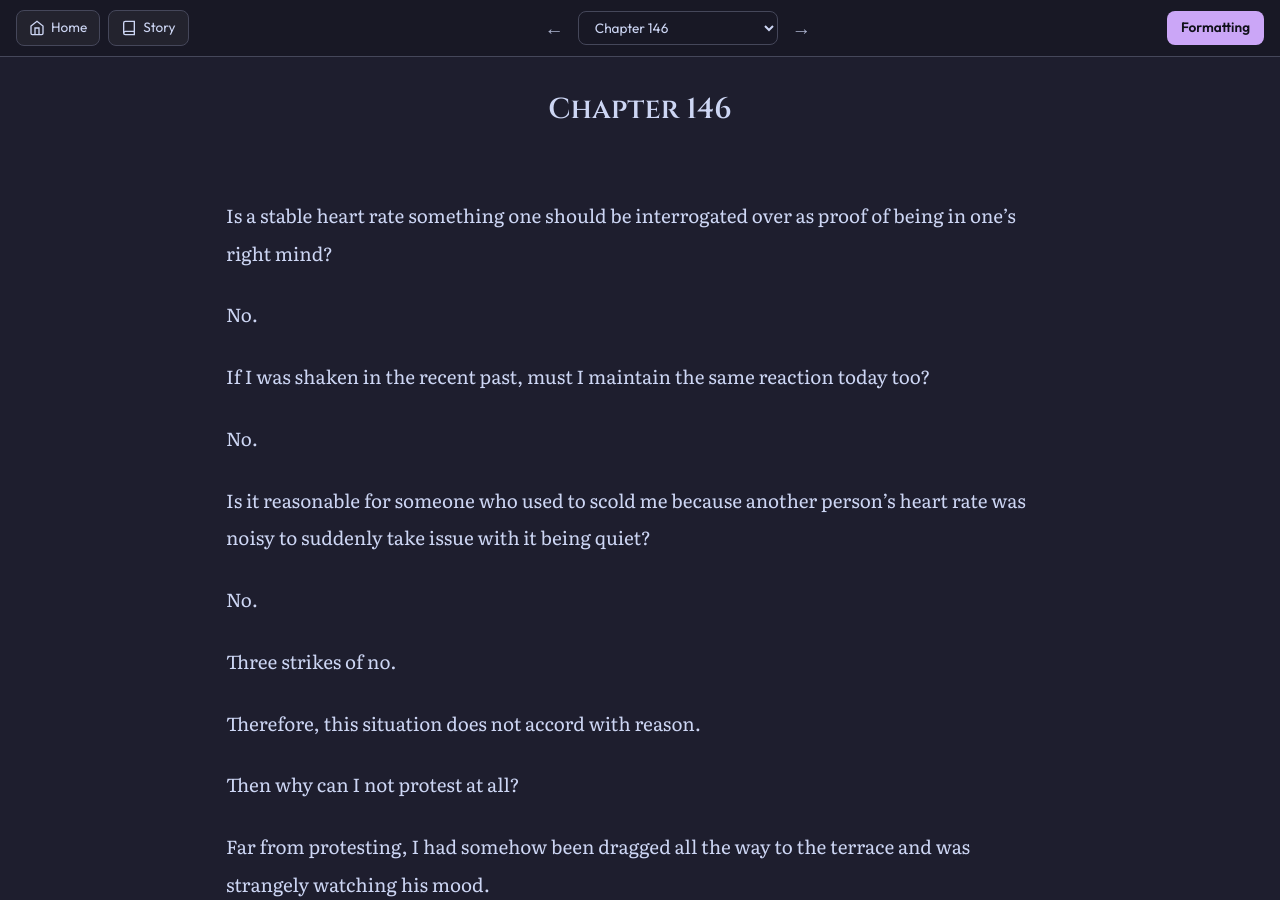
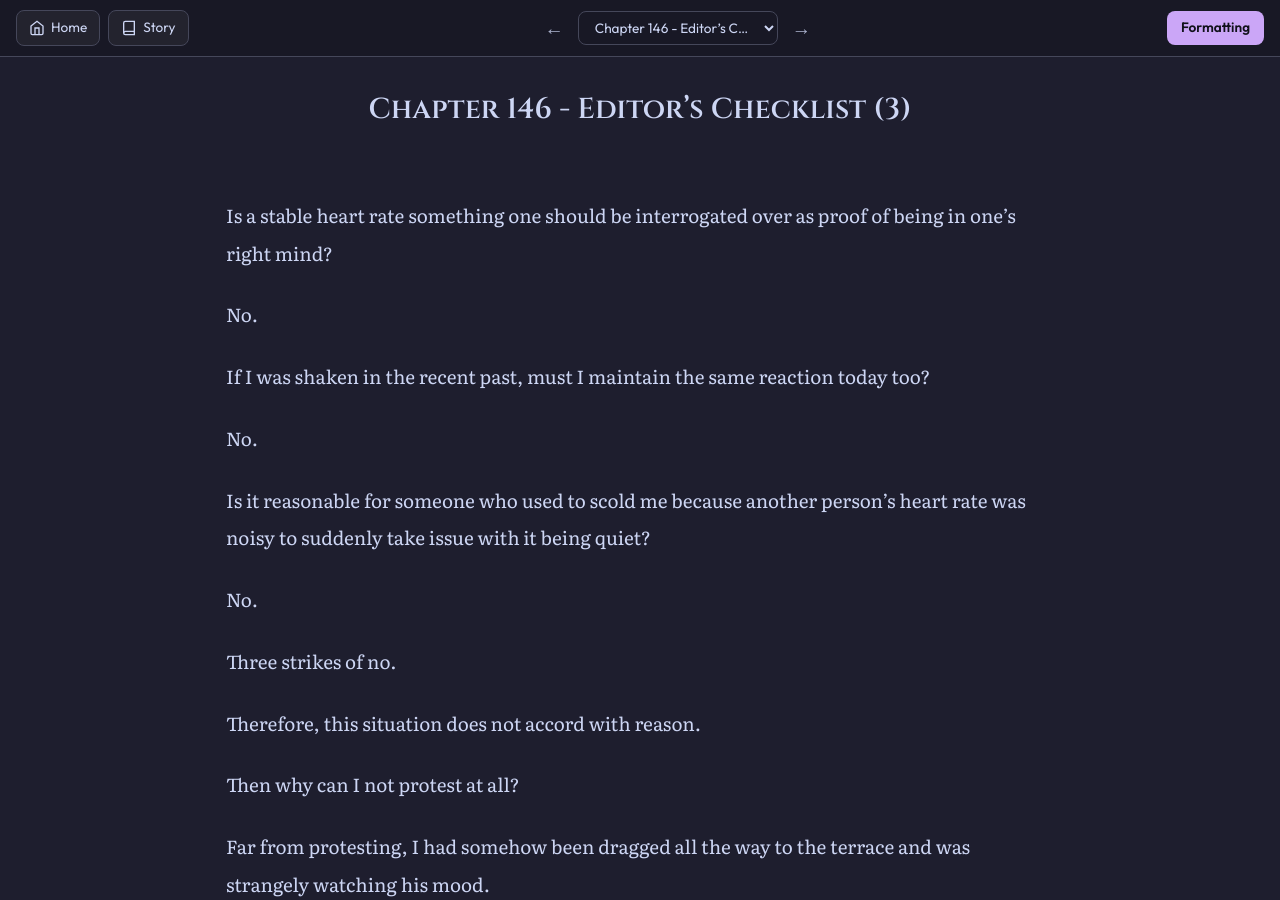
Before and after one commit to soleumn/soleumn.github.io, a Jekyll site: the page built from _chapters/esg/ch146.md, in a window 1280 px wide and 900 px high. Built offline with Jekyll 4.4.1, drawn with Linux system fonts in a browser that asks for light colours; comment, search, counter and statistics services are not loaded.

Commit message:
Update ch146.md

```diff
--- a/_chapters/esg/ch146.md
+++ b/_chapters/esg/ch146.md
@@ -1,5 +1,5 @@
 ---
-title: "Chapter 146"
+title: "Chapter 146 - Editor’s Checklist (3)"
 categories: esg
 capitulo: 146
 ---
```
